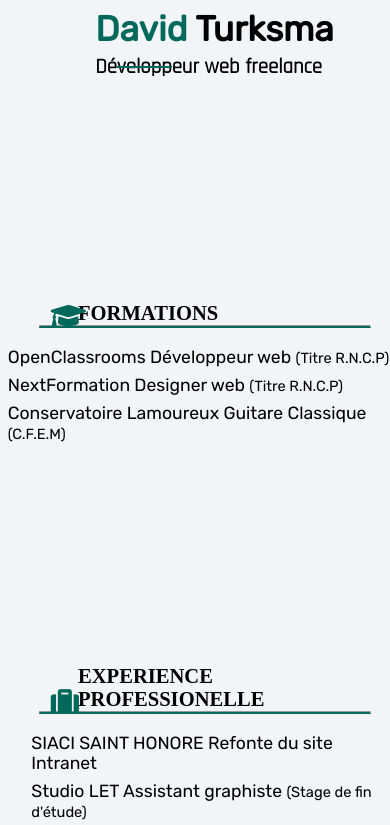
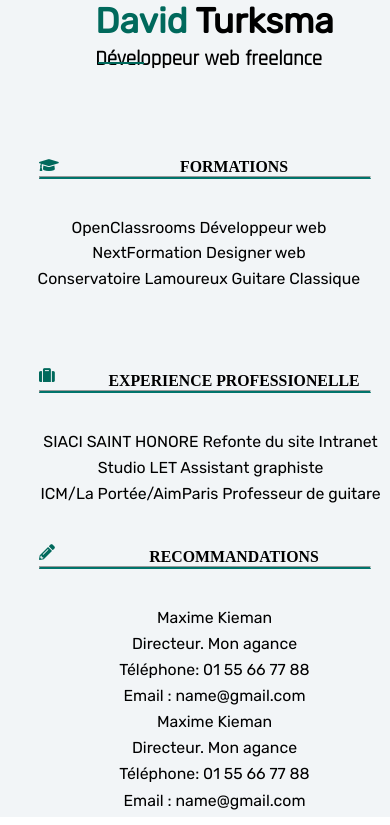
Before and after one commit to davidubik/Projet2-CV, a plain HTML site: page index.html in a window 390 px wide. Shown: the top 825 px of the page. Drawn offline with Linux system fonts and the light colour scheme.

Commit message:
projet fini

```diff
--- a/css/responsive.css
+++ b/css/responsive.css
@@ -2,7 +2,7 @@
 
 /* TABLETTE */
 
-@media screen and (max-width:960px)
+@media screen and (max-width:992px)
 {
 
     *
@@ -105,7 +105,7 @@
         display: flex;
         justify-content: space-around;
         font-size: 2em;
-        margin-top: 15%;
+        margin-top: 20%;
     }
 
 
@@ -114,7 +114,7 @@
 /* TABLETTE breakpoint 2*/
 
 
-@media screen and (max-width:720px)
+@media screen and (max-width:768px)
 {
     *
     {
@@ -233,7 +233,7 @@
 
     #loisirs div i
     {
-        margin-top: 2%;
+        margin-bottom: 30%;
     }
 
     #bio
@@ -243,7 +243,7 @@
     }
 
 }
-/* breakpoint 3 Chrome*/
+/* breakpoint 3 */
 
 @media screen and (max-width: 501px)
 {
@@ -279,7 +279,7 @@
 
 /* MOBILE-PHONE */
 
-@media screen and (max-width:380px)
+@media screen and (max-width:576px)
 {
 
     /*GENERAL*/
@@ -305,12 +305,24 @@
       border-bottom:2px solid #00746b;
     }
 
+    .underligne
+    {
+      width:14%;
+      height: 2px;
+      background: #00695C;
+      -webkit-margin-top: 15%;
+      -o-margin-top: 20%;
+      margin-top: 15%;
+      margin-left: 28%;
+      position: absolute;
+    }
+
     .logo_titres
     {
       font-size: 1em;
       margin-top: -5%;
       position: absolute;
-      margin-left: 13%;
+      margin-left: 10%;
       color: #00695C;
     }
 
@@ -350,12 +362,17 @@
 
     .underligne
     {
-      width:17%;
+      width:12%;
       height: 2px;
       background: #00695C;
-      margin-top: 21%;
-      margin-left: 18%;
+      margin-top: 16%;
+      margin-left: 25%;
       position: absolute;
+    }
+
+    .fa-graduation-cap
+    {
+      margin-left: 10%;
     }
 
     /*FORMATION, EX PRO, FORMATION*/
--- a/css/style.css
+++ b/css/style.css
@@ -213,8 +213,10 @@ aside
 #hero
 {
     margin-top: 2%;
+    -webkit-border-radius: 20em;
     border-radius:50%;
     width: 50%;
+    -webkit-border: 4px solid rgb(27,94,32);
     border: 4px solid rgb(27,94,32);
     object-fit: contain;
 }
@@ -252,7 +254,6 @@ ul li, a
 {
     display: flex;
     flex-direction:column;
-
 }
 
 #loisirs div
--- a/index.html
+++ b/index.html
@@ -10,7 +10,7 @@
     <meta name="robots" content="noindex" />
     <link rel="stylesheet" href="css/style.css">
     <link rel="stylesheet" href="css/responsive.css">
-    <link href="https://fonts.googleapis.com/css?family=Rubik|Source+Code+Pro&display=swap" rel="stylesheet">
+    <link href="https://fonts.googleapis.com/css?family=Rubik&display=swap" rel="stylesheet">
     <link href="https://fonts.googleapis.com/css?family=Rajdhani&display=swap" rel="stylesheet">
     <link rel="stylesheet" href="https://use.fontawesome.com/releases/v5.7.2/css/all.css" integrity="sha384-fnmOCqbTlWIlj8LyTjo7mOUStjsKC4pOpQbqyi7RrhN7udi9RwhKkMHpvLbHG9Sr" crossorigin="anonymous">
     <link rel="apple-touch-icon" sizes="180x180" href="favicon_io/apple-touch-icon.png">
@@ -40,8 +40,8 @@
               <h2>A PROPOS DE MOI</h2>
                 <p class="bio">
                 "Musicien pendant 15 ans, guitariste Classique & Rock.
-                J’ai étudié au conservatoire de St Mandé, et Vernon.
-                En Parallèle de mes études, j’ai composé de la musique de film notamment pour le réalisateur Espagnol Nacho Cagiga,  et fait parti de plusieurs groupes de rock (le dernier en date Misfit Grace).
+                J’ai étudié au conservatoire de St Mandé et Vernon.
+                En Parallèle de mes études, j’ai composé de la musique de film notamment pour le réalisateur Espagnol Nacho Cagiga, et fait parti de plusieurs groupes de rock (le dernier en date Misfit Grace).
                  J’ai aussi travaillé comme professeur de guitare dans diverses écoles de musique (ICM, La portée, AimParis).
                 </p>
                  <p class="bio">
```
